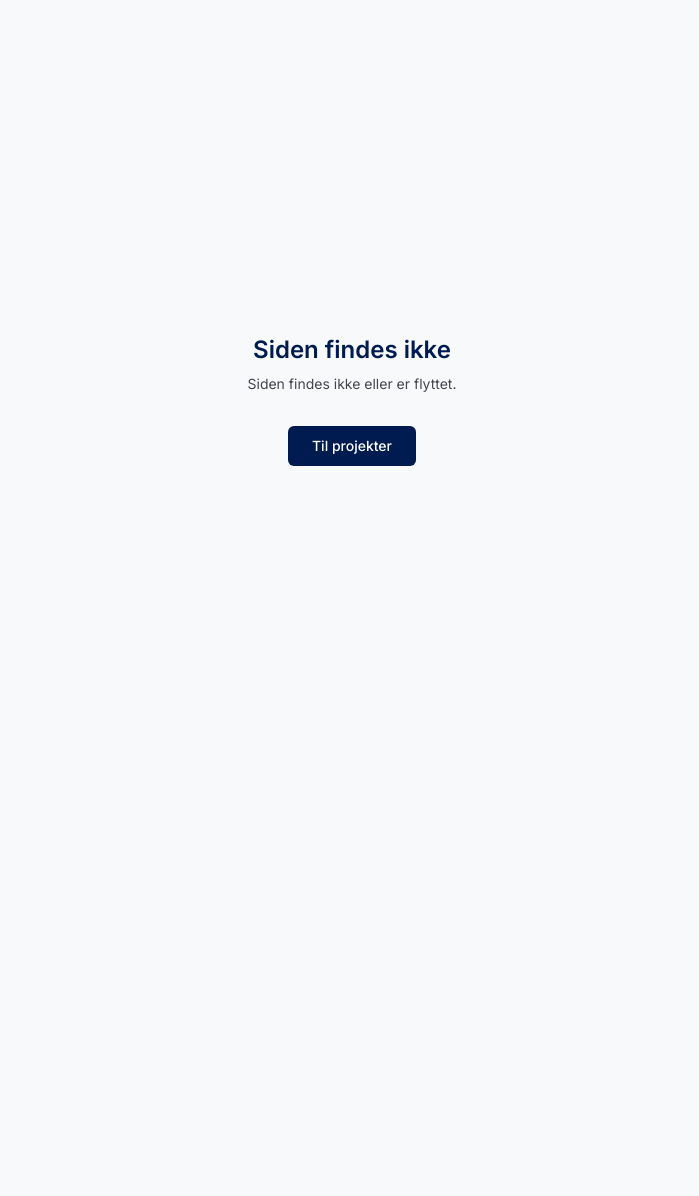
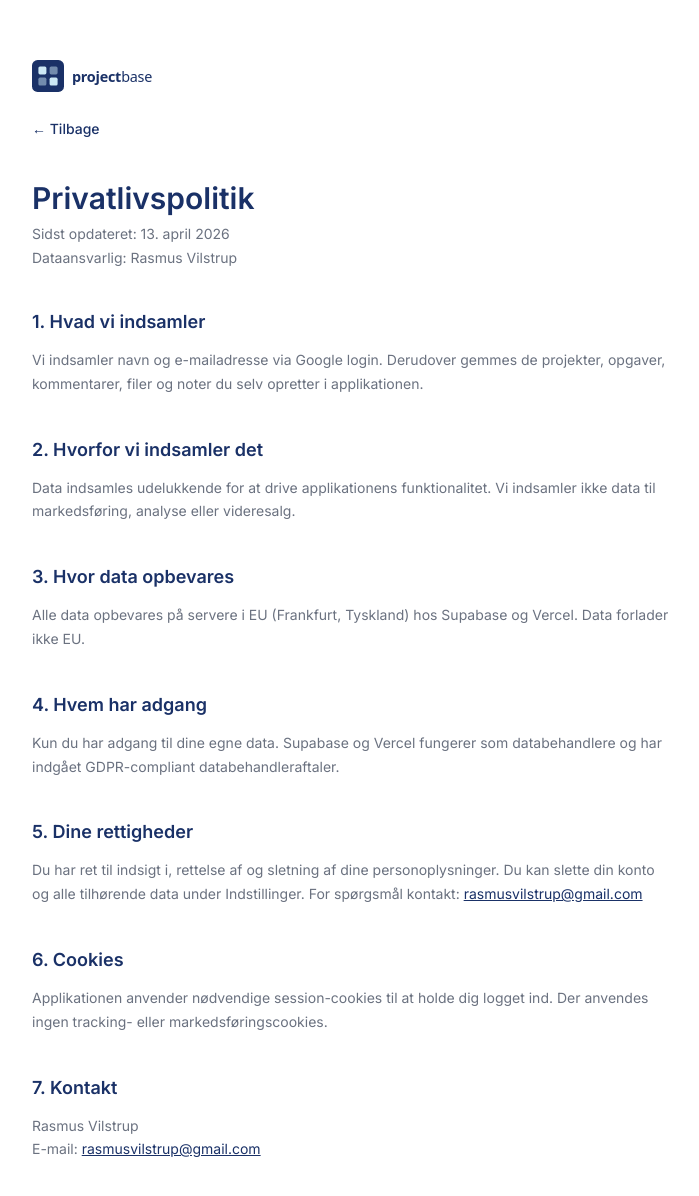
Before and after one commit to lectura26/projectbase, a Next.js app: page /privacy in a window 1280 px wide. Before the commit this address had no page. Shown: the top 1196 px of the page, without its empty margins (288-987 px from the left). Before the commit the page ends 800 px from the top, so only its background shows below. Built offline with nearby package versions, Linux system fonts and the light colour scheme.

Commit message:
add privacy policy page and account deletion

```diff
--- a/app/(dashboard)/indstillinger/actions.ts
+++ b/app/(dashboard)/indstillinger/actions.ts
@@ -1,10 +1,13 @@
 "use server";
 
 import type { AppRole, NotifyPreference } from "@prisma/client";
+import { createClient } from "@supabase/supabase-js";
+import { cookies } from "next/headers";
 import { revalidatePath } from "next/cache";
 import { prisma } from "@/lib/prisma";
 import { getSessionUser } from "@/lib/auth/session-user";
 import { rateLimitAllow } from "@/lib/rate-limit";
+import { removeStorageObject } from "@/lib/supabase/storage-remove";
 import { parseOrThrow } from "@/lib/validation/parse";
 import {
   cuidLikeSchema,
@@ -15,6 +18,18 @@ import {
 
 const INVITE_WINDOW_MS = 3_600_000;
 const INVITE_MAX = 40;
+
+const DELETE_ACCOUNT_WINDOW_MS = 86_400_000;
+const DELETE_ACCOUNT_MAX = 3;
+
+async function clearSupabaseAuthCookies() {
+  const store = await cookies();
+  for (const c of store.getAll()) {
+    if (c.name.startsWith("sb-") && c.name.includes("auth")) {
+      store.delete(c.name);
+    }
+  }
+}
 
 export async function updateMyAccount(input: {
   name: string;
@@ -161,3 +176,64 @@ export async function deleteProjectTemplate(templateId: string) {
 
   revalidatePath("/indstillinger");
 }
+
+/**
+ * Deletes the current user's account and all data.
+ * Requires SUPABASE_SERVICE_ROLE_KEY for auth.users removal.
+ * Client should navigate to /login after success (redirect() throws and breaks try/catch).
+ */
+export async function deleteUserAccount(userId: string): Promise<{ ok: true }> {
+  const session = await getSessionUser();
+  if (!session) throw new Error("Ikke logget ind.");
+
+  const id = parseOrThrow(uuidSchema, userId);
+  if (id !== session.id) throw new Error("Ugyldig anmodning.");
+
+  if (!rateLimitAllow(`delete-account:${id}`, DELETE_ACCOUNT_MAX, DELETE_ACCOUNT_WINDOW_MS)) {
+    throw new Error("For mange forsøg. Prøv igen senere.");
+  }
+
+  const serviceKey = process.env.SUPABASE_SERVICE_ROLE_KEY;
+  if (!serviceKey) {
+    throw new Error("Kontosletning er ikke konfigureret (mangler service role).");
+  }
+
+  const supabaseUrl = process.env.NEXT_PUBLIC_SUPABASE_URL;
+  if (!supabaseUrl) throw new Error("Kontosletning er ikke konfigureret.");
+
+  const filesToPurge = await prisma.file.findMany({
+    where: {
+      OR: [{ uploadedById: id }, { project: { userId: id } }],
+    },
+    select: { storagePath: true },
+  });
+  for (const f of filesToPurge) {
+    if (f.storagePath) {
+      await removeStorageObject(f.storagePath);
+    }
+  }
+
+  await prisma.$transaction(async (tx) => {
+    await tx.notification.deleteMany({ where: { userId: id } });
+    await tx.comment.deleteMany({ where: { authorId: id } });
+    await tx.projectMember.deleteMany({ where: { userId: id } });
+    await tx.pendingTeamMember.deleteMany({ where: { invitedById: id } });
+    await tx.task.updateMany({ where: { userId: id }, data: { userId: null } });
+    await tx.file.deleteMany({ where: { uploadedById: id } });
+    await tx.project.deleteMany({ where: { userId: id } });
+    await tx.user.delete({ where: { id } });
+  });
+
+  const admin = createClient(supabaseUrl, serviceKey, {
+    auth: { autoRefreshToken: false, persistSession: false },
+  });
+  const { error } = await admin.auth.admin.deleteUser(id);
+  if (error) {
+    console.error("[deleteUserAccount] auth delete failed", error.message);
+    throw new Error("Kunne ikke slette login. Kontakt support.");
+  }
+
+  await clearSupabaseAuthCookies();
+  revalidatePath("/", "layout");
+  return { ok: true };
+}
--- a/app/landing/page.tsx
+++ b/app/landing/page.tsx
@@ -305,9 +305,9 @@ export default function LandingPage() {
               <a href="mailto:kontakt@projectbase.dk" className="hover:text-[#1a3167]">
                 Kontakt
               </a>
-              <a href="#" className="hover:text-[#1a3167]">
-                Fortrolighed
-              </a>
+              <Link href="/privacy" className="hover:text-[#1a3167]">
+                Privatlivspolitik
+              </Link>
             </div>
           </div>
         </footer>
--- /dev/null
+++ b/app/privacy/page.tsx
@@ -0,0 +1,92 @@
+import type { Metadata } from "next";
+import Link from "next/link";
+import { Logo } from "@/components/Logo";
+
+export const metadata: Metadata = {
+  title: "Privatlivspolitik — Projectbase",
+  description: "Privatlivspolitik for Projectbase.",
+};
+
+export default function PrivacyPage() {
+  return (
+    <div className="min-h-screen bg-[#f8f9fa] font-body antialiased">
+      <div className="mx-auto max-w-[720px] bg-white px-10 py-[60px]">
+        <Logo className="h-8 w-auto" />
+        <p className="mt-6">
+          <Link
+            href="/landing"
+            className="text-sm font-medium text-[#1a3167] hover:underline"
+          >
+            ← Tilbage
+          </Link>
+        </p>
+
+        <h1 className="mt-10 text-3xl font-semibold text-[#1a3167]">Privatlivspolitik</h1>
+        <p className="mt-2 text-sm text-[#6b7280]">Sidst opdateret: 13. april 2026</p>
+        <p className="mt-1 text-sm text-[#6b7280]">Dataansvarlig: Rasmus Vilstrup</p>
+
+        <section className="mt-10">
+          <h2 className="text-lg font-semibold text-[#1a3167]">1. Hvad vi indsamler</h2>
+          <p className="mt-3 text-sm leading-[1.7] text-[#6b7280]">
+            Vi indsamler navn og e-mailadresse via Google login. Derudover gemmes de projekter, opgaver,
+            kommentarer, filer og noter du selv opretter i applikationen.
+          </p>
+        </section>
+
+        <section className="mt-10">
+          <h2 className="text-lg font-semibold text-[#1a3167]">2. Hvorfor vi indsamler det</h2>
+          <p className="mt-3 text-sm leading-[1.7] text-[#6b7280]">
+            Data indsamles udelukkende for at drive applikationens funktionalitet. Vi indsamler ikke data til
+            markedsføring, analyse eller videresalg.
+          </p>
+        </section>
+
+        <section className="mt-10">
+          <h2 className="text-lg font-semibold text-[#1a3167]">3. Hvor data opbevares</h2>
+          <p className="mt-3 text-sm leading-[1.7] text-[#6b7280]">
+            Alle data opbevares på servere i EU (Frankfurt, Tyskland) hos Supabase og Vercel. Data forlader ikke EU.
+          </p>
+        </section>
+
+        <section className="mt-10">
+          <h2 className="text-lg font-semibold text-[#1a3167]">4. Hvem har adgang</h2>
+          <p className="mt-3 text-sm leading-[1.7] text-[#6b7280]">
+            Kun du har adgang til dine egne data. Supabase og Vercel fungerer som databehandlere og har indgået
+            GDPR-compliant databehandleraftaler.
+          </p>
+        </section>
+
+        <section className="mt-10">
+          <h2 className="text-lg font-semibold text-[#1a3167]">5. Dine rettigheder</h2>
+          <p className="mt-3 text-sm leading-[1.7] text-[#6b7280]">
+            Du har ret til indsigt i, rettelse af og sletning af dine personoplysninger. Du kan slette din konto og
+            alle tilhørende data under Indstillinger. For spørgsmål kontakt:{" "}
+            <a href="mailto:rasmusvilstrup@gmail.com" className="text-[#1a3167] underline hover:no-underline">
+              rasmusvilstrup@gmail.com
+            </a>
+          </p>
+        </section>
+
+        <section className="mt-10">
+          <h2 className="text-lg font-semibold text-[#1a3167]">6. Cookies</h2>
+          <p className="mt-3 text-sm leading-[1.7] text-[#6b7280]">
+            Applikationen anvender nødvendige session-cookies til at holde dig logget ind. Der anvendes ingen
+            tracking- eller markedsføringscookies.
+          </p>
+        </section>
+
+        <section className="mt-10">
+          <h2 className="text-lg font-semibold text-[#1a3167]">7. Kontakt</h2>
+          <p className="mt-3 text-sm leading-[1.7] text-[#6b7280]">
+            Rasmus Vilstrup
+            <br />
+            E-mail:{" "}
+            <a href="mailto:rasmusvilstrup@gmail.com" className="text-[#1a3167] underline hover:no-underline">
+              rasmusvilstrup@gmail.com
+            </a>
+          </p>
+        </section>
+      </div>
+    </div>
+  );
+}
--- a/components/indstillinger/IndstillingerPageClient.tsx
+++ b/components/indstillinger/IndstillingerPageClient.tsx
@@ -6,6 +6,7 @@ import { useState, useTransition } from "react";
 import { toast } from "sonner";
 import {
   deleteProjectTemplate,
+  deleteUserAccount,
   inviteTeamMember,
   removeTeamMember,
   updateMemberRole,
@@ -81,6 +82,10 @@ export default function IndstillingerPageClient({
   const [inviteOpen, setInviteOpen] = useState(false);
   const [inviteErrors, setInviteErrors] = useState<{ name?: string; email?: string }>({});
   const [inviting, startInvite] = useTransition();
+
+  const [deleteOpen, setDeleteOpen] = useState(false);
+  const [deleteConfirm, setDeleteConfirm] = useState("");
+  const [deleting, startDelete] = useTransition();
 
   function saveAccount() {
     setNameError("");
@@ -430,6 +435,73 @@ export default function IndstillingerPageClient({
           </div>
         </section>
       ) : null}
+
+      {/* SLET KONTO */}
+      <section className="rounded-xl border border-[#fecaca] bg-white p-6 shadow-sm">
+        <h2 className="text-[20px] font-bold text-[#dc2626]">Slet konto</h2>
+        <p className="mt-2 text-sm leading-relaxed text-[#6b7280]">
+          Sletning af din konto er permanent og kan ikke fortrydes. Alle dine projekter, opgaver, kommentarer, filer og
+          data slettes øjeblikkeligt.
+        </p>
+        {!deleteOpen ? (
+          <button
+            type="button"
+            onClick={() => {
+              setDeleteOpen(true);
+              setDeleteConfirm("");
+            }}
+            className="mt-4 rounded-md border border-solid border-[#dc2626] bg-white px-4 py-2 text-sm font-medium text-[#dc2626] hover:bg-red-50"
+          >
+            Slet min konto
+          </button>
+        ) : (
+          <div className="mt-4 space-y-4 rounded-lg border border-outline-variant/20 bg-surface-container-low p-4">
+            <div>
+              <label htmlFor="delete-confirm" className="text-xs font-medium text-on-surface-variant">
+                Skriv SLET for at bekræfte
+              </label>
+              <input
+                id="delete-confirm"
+                value={deleteConfirm}
+                onChange={(e) => setDeleteConfirm(e.target.value)}
+                autoComplete="off"
+                className="mt-1 w-full rounded-md border border-outline-variant bg-white px-3 py-2 text-sm"
+                placeholder="SLET"
+              />
+            </div>
+            <div className="flex flex-wrap gap-3">
+              <button
+                type="button"
+                disabled={deleting || deleteConfirm !== "SLET"}
+                onClick={() => {
+                  startDelete(async () => {
+                    try {
+                      await deleteUserAccount(user.id);
+                      window.location.href = "/login";
+                    } catch (e) {
+                      toast.error(e instanceof Error ? e.message : "Kunne ikke slette kontoen");
+                    }
+                  });
+                }}
+                className="rounded-md bg-[#dc2626] px-4 py-2 text-sm font-medium text-white hover:opacity-90 disabled:cursor-not-allowed disabled:opacity-40"
+              >
+                Bekræft sletning
+              </button>
+              <button
+                type="button"
+                disabled={deleting}
+                onClick={() => {
+                  setDeleteOpen(false);
+                  setDeleteConfirm("");
+                }}
+                className="rounded-md border border-outline-variant bg-white px-4 py-2 text-sm font-medium text-on-surface hover:bg-surface-container-low"
+              >
+                Annuller
+              </button>
+            </div>
+          </div>
+        )}
+      </section>
     </div>
   );
 }
```
